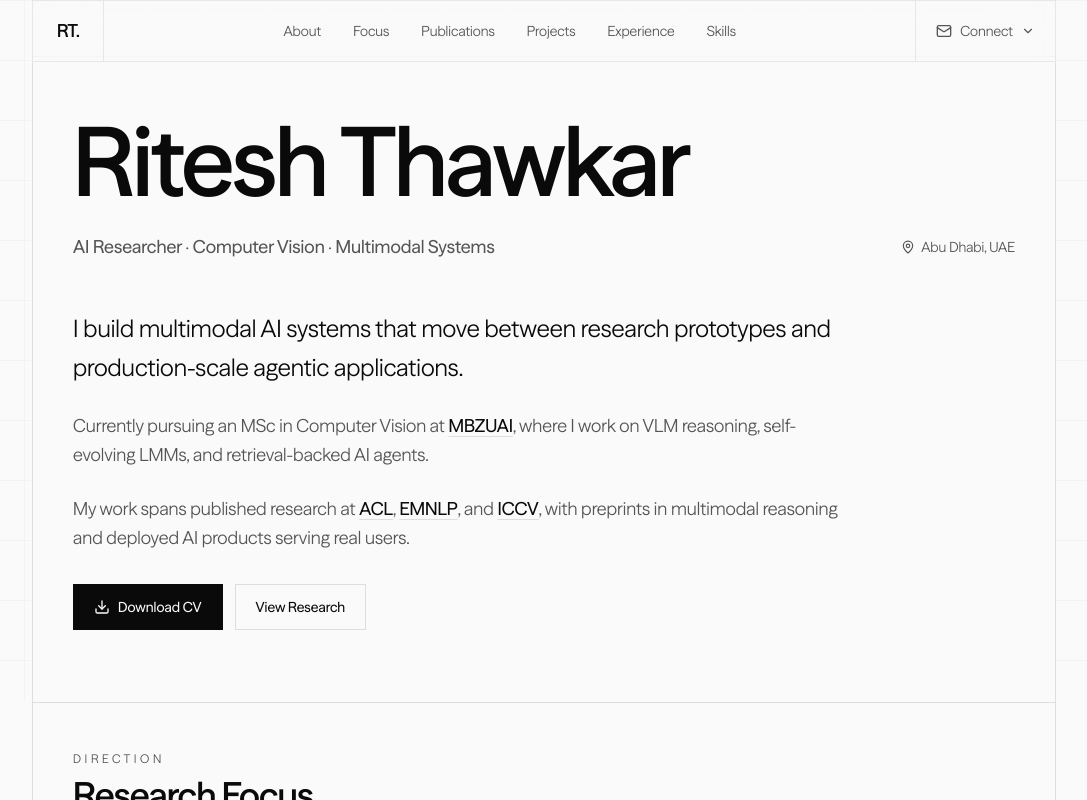
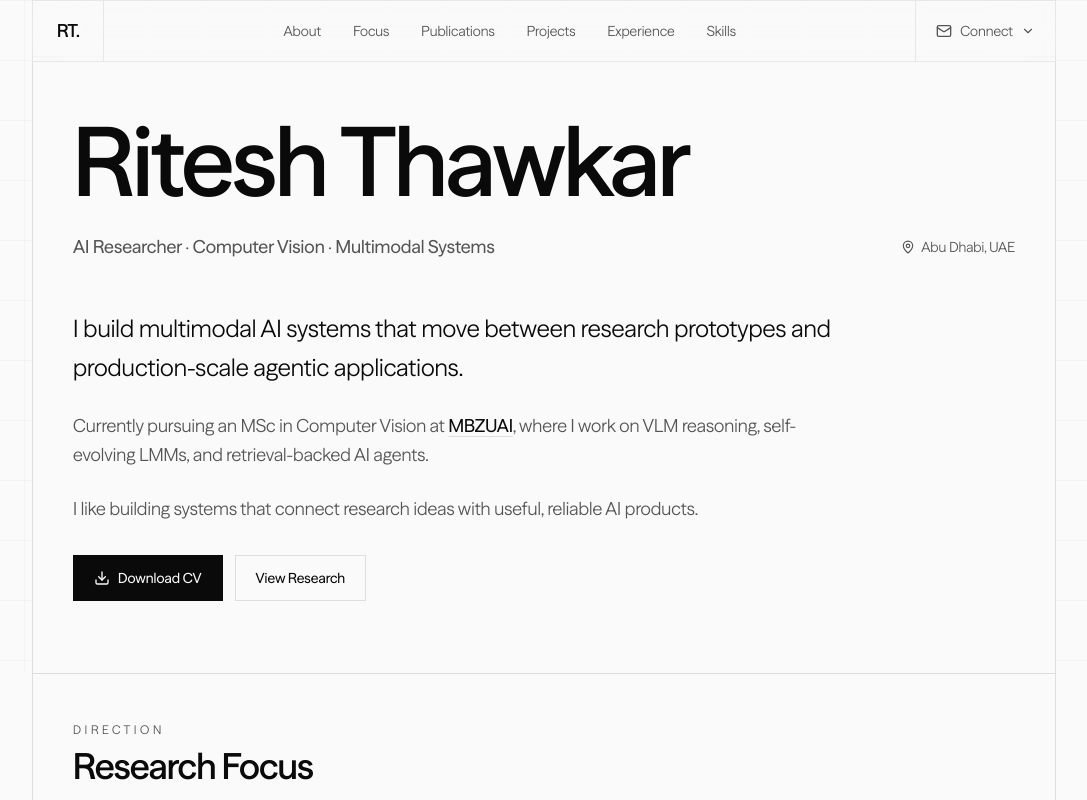
Before and after one commit to riteshthawkar/Portfolio-website, a Next.js app: page / in a window 1280 px wide. Shown: the top 800 px of the page, without its empty margins (96-1183 px from the left). Built offline with nearby package versions, Linux system fonts and the light colour scheme.

Commit message:
Simplify hero research copy

```diff
--- a/components/hero.tsx
+++ b/components/hero.tsx
@@ -60,28 +60,7 @@ export function Hero() {
               {", where I work on VLM reasoning, self-evolving LMMs, and retrieval-backed AI agents."}
             </p>
             <p className="text-base leading-relaxed text-muted-foreground sm:text-lg">
-              {"My work spans published research at "}
-              <a
-                href="#publications"
-                className="font-medium text-foreground underline decoration-border underline-offset-4 transition-colors hover:decoration-foreground"
-              >
-                ACL
-              </a>
-              {", "}
-              <a
-                href="#publications"
-                className="font-medium text-foreground underline decoration-border underline-offset-4 transition-colors hover:decoration-foreground"
-              >
-                EMNLP
-              </a>
-              {", and "}
-              <a
-                href="#publications"
-                className="font-medium text-foreground underline decoration-border underline-offset-4 transition-colors hover:decoration-foreground"
-              >
-                ICCV
-              </a>
-              {", with preprints in multimodal reasoning and deployed AI products serving real users."}
+              I like building systems that connect research ideas with useful, reliable AI products.
             </p>
 
             <div className="flex flex-wrap items-center gap-3 pt-2 pb-4">
```
